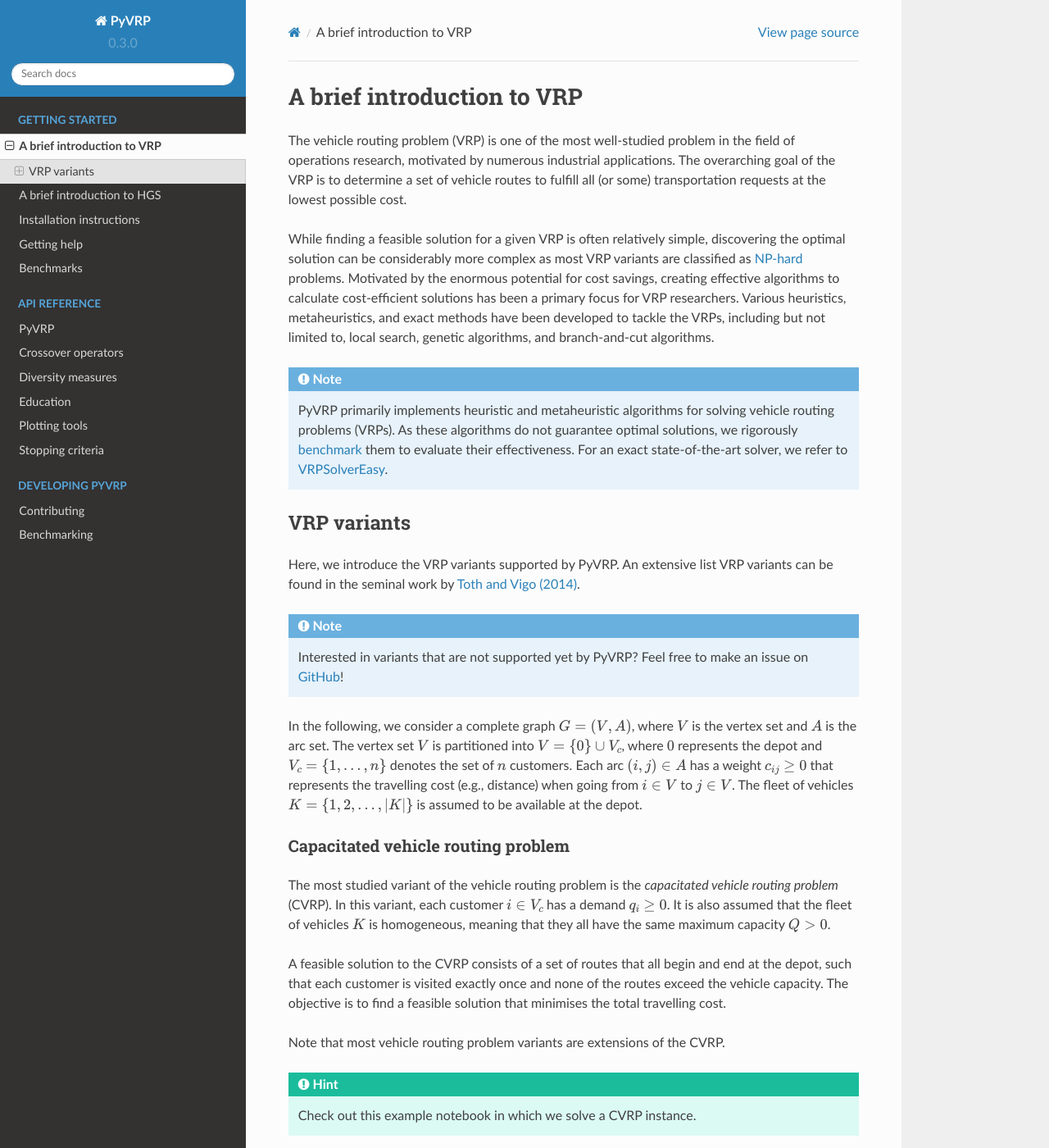
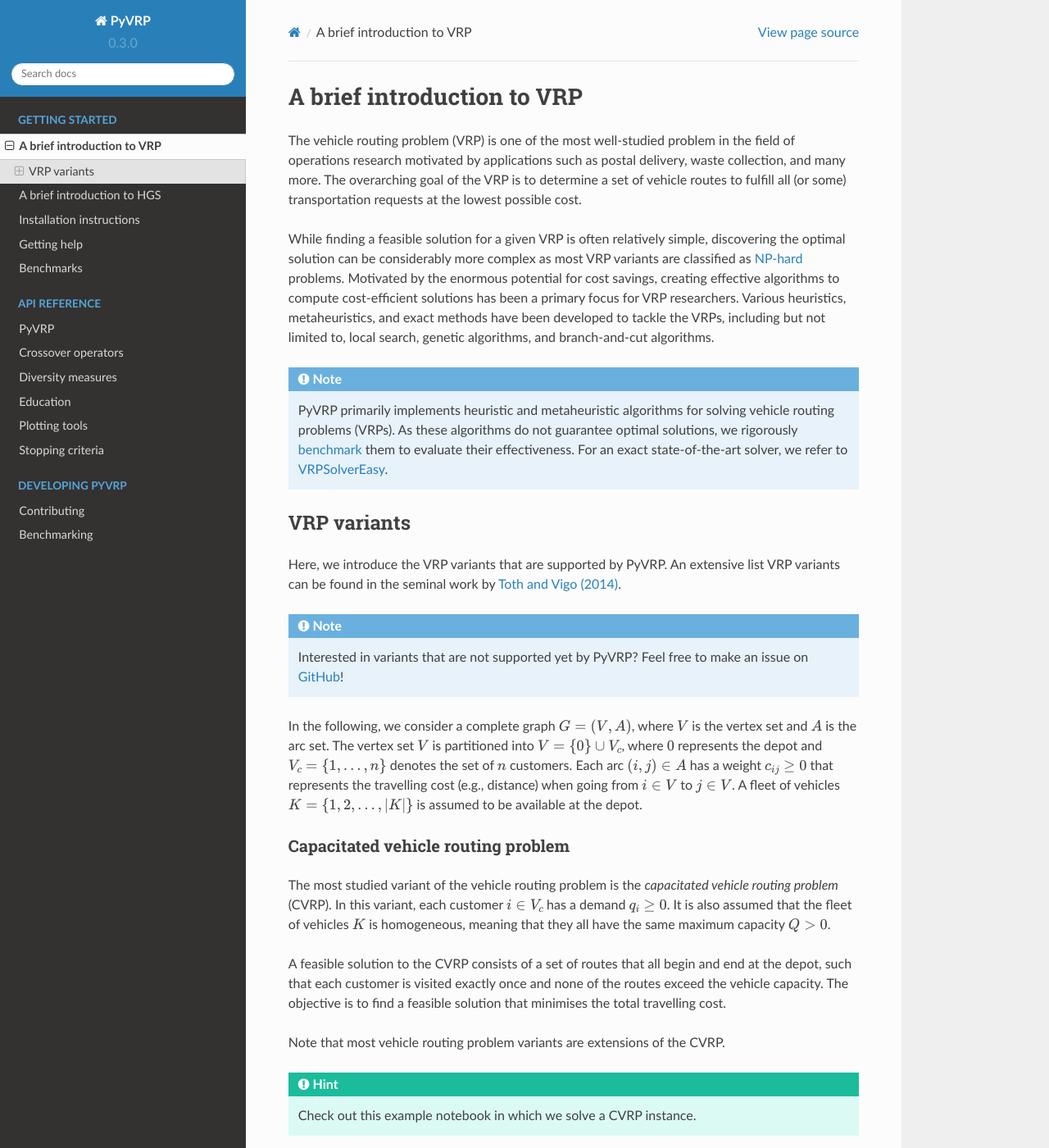
Before and after one commit to PyVRP/PyVRP, a Sphinx documentation site: the page built from docs/source/setup/introduction_to_vrp.rst, in a window 1280 px wide and 1400 px high. Shown: the whole window at 82% size. Built offline with Sphinx 7.4.7 and the Read the Docs theme 2.0.0, drawn with Linux system fonts in a browser that asks for light colours; pages that are not in the unit, such as notebooks, are missing from menus; some of the changed text lies outside the part shown.

Commit message:
Improve text a bit more

```diff
--- a/docs/source/setup/introduction_to_vrp.rst
+++ b/docs/source/setup/introduction_to_vrp.rst
@@ -1,11 +1,11 @@
 A brief introduction to VRP
 ===========================
 
-The vehicle routing problem (VRP) is one of the most well-studied problem in the field of operations research, motivated by numerous industrial applications.
+The vehicle routing problem (VRP) is one of the most well-studied problem in the field of operations research motivated by applications such as postal delivery, waste collection, and many more.
 The overarching goal of the VRP is to determine a set of vehicle routes to fulfill all (or some) transportation requests at the lowest possible cost.
 
 While finding a feasible solution for a given VRP is often relatively simple, discovering the optimal solution can be considerably more complex as most VRP variants are classified as `NP-hard <https://en.wikipedia.org/wiki/NP-hardness>`_ problems.
-Motivated by the enormous potential for cost savings, creating effective algorithms to calculate cost-efficient solutions has been a primary focus for VRP researchers.
+Motivated by the enormous potential for cost savings, creating effective algorithms to compute cost-efficient solutions has been a primary focus for VRP researchers.
 Various heuristics, metaheuristics, and exact methods have been developed to tackle the VRPs, including but not limited to, local search, genetic algorithms, and branch-and-cut algorithms.
 
 .. note::
@@ -18,7 +18,7 @@
 VRP variants
 ------------
 
-Here, we introduce the VRP variants supported by PyVRP.
+Here, we introduce the VRP variants that are supported by PyVRP.
 An extensive list VRP variants can be found in the seminal work by `Toth and Vigo (2014) <https://doi.org/10.1137/1.9780898718515>`_.
 
 .. note::
@@ -28,7 +28,7 @@
 In the following, we consider a complete graph :math:`G=(V,A)`, where :math:`V` is the vertex set and :math:`A` is the arc set.
 The vertex set :math:`V` is partitioned into :math:`V=\{0\} \cup V_c`, where :math:`0` represents the depot and :math:`V_c=\{1, \dots, n\}` denotes the set of :math:`n` customers.
 Each arc :math:`(i, j) \in A` has a weight :math:`c_{ij} \ge 0` that represents the travelling cost (e.g., distance) when going from :math:`i \in V` to :math:`j \in V`.
-The fleet of vehicles :math:`K = \{1, 2, \dots, |K| \}` is assumed to be available at the depot.
+A fleet of vehicles :math:`K = \{1, 2, \dots, |K| \}` is assumed to be available at the depot.
 
 
 Capacitated vehicle routing problem
@@ -65,8 +65,8 @@
 Prize-collecting vehicle routing problem
 ^^^^^^^^^^^^^^^^^^^^^^^^^^^^^^^^^^^^^^^^^
 In the prize-collecting vehicle routing problem (PC-VRP), visiting all customers is not required.
-Instead, visiting a customer results in a prize :math:`p_i \ge 0`.
-Customers with zero prizes are assumed to be customers that are required to be visited, whereas customers with non-zero prizes are assumed to be optional.
+Instead, the customers are partitioned into required customers, which much be visited, and optional customers.
+Optional customers have a prize :math:`p_i > 0` that is collected upon visiting the customer.
 
 A feasible PC-VRP solution comprises a set of routes that visits all required customers, and may include visits to optional customers.
 The objective is to find a feasible solution that maximizes the net profit, calculated as the difference between the total prizes collected and the overall travel costs.
```
